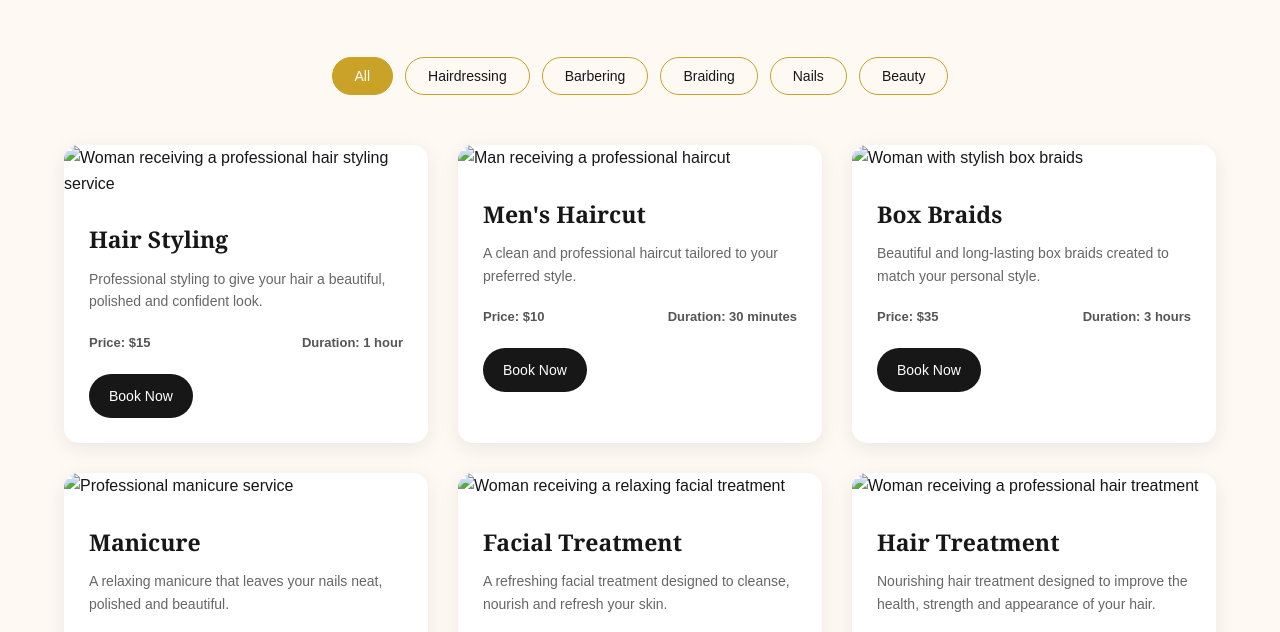
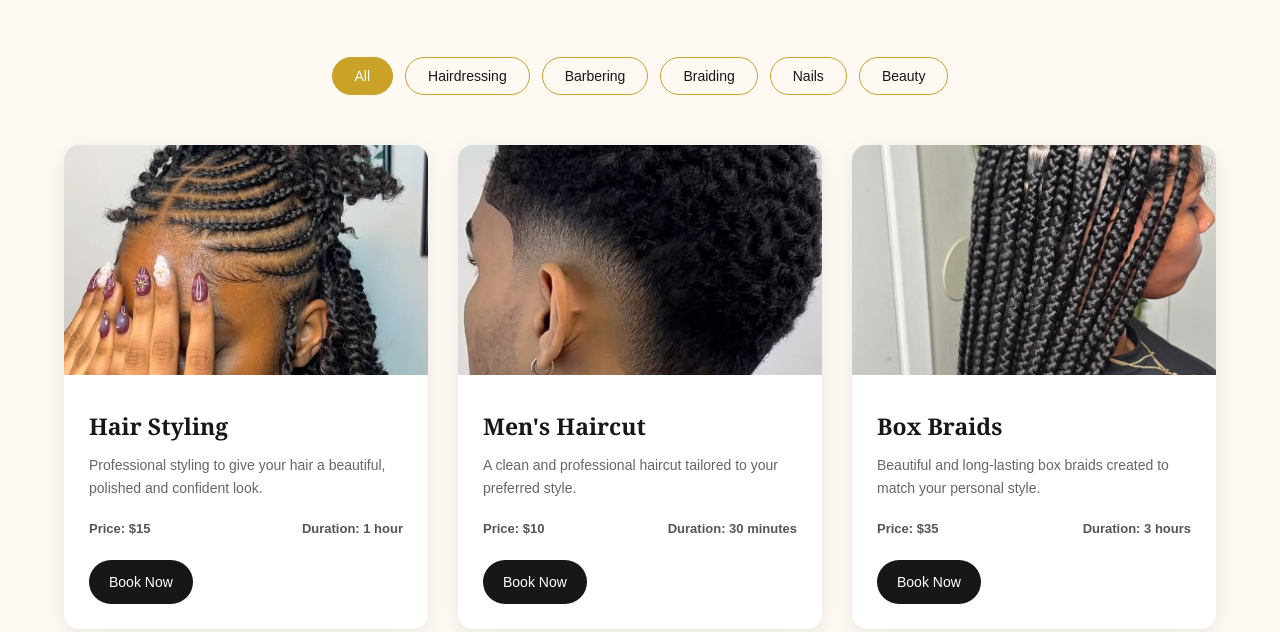
Before and after one commit to christablethan-afk/salon-website, a plain HTML site: page services.html in a window 1280 px wide. Shown: the part 304-936 px from the top of the page. Drawn offline with Linux system fonts and the light colour scheme; files that its build step writes are made by us from their sources.

Commit message:
Add files via upload

```diff
--- a/services.html
+++ b/services.html
@@ -5,7 +5,7 @@
     <meta name="viewport" content="width=device-width, initial-scale=1.0">
 
     <title>Our Services | Luxe Beauty Salon</title>
-<link rel="stylesheet" href="css/style.css">
+<link rel="stylesheet" href="style.css">
 </head>
 
 <body>
@@ -65,7 +65,7 @@
     <!-- Hairdressing Service -->
     <div class="service-card" data-category="hairdressing">
 
-        <img src="images/hair-styling.jpg" alt="Woman receiving a professional hair styling service">
+        <img src="hair-styling.jpg" alt="Woman receiving a professional hair styling service">
 
         <div class="service-info">
 
@@ -92,7 +92,7 @@
     <!-- Barbering Service -->
     <div class="service-card" data-category="barbering">
 
-        <img src="images/mens-haircut.jpg" alt="Man receiving a professional haircut">
+        <img src="mens-haircut.jpg" alt="Man receiving a professional haircut">
 
         <div class="service-info">
 
@@ -119,7 +119,7 @@
     <!-- Braiding Service -->
     <div class="service-card" data-category="braiding">
 
-        <img src="images/box-braids.jpg" alt="Woman with stylish box braids">
+        <img src="box-braids.jpg" alt="Woman with stylish box braids">
 
         <div class="service-info">
 
@@ -146,7 +146,7 @@
     <!-- Nails Service -->
     <div class="service-card" data-category="nails">
 
-        <img src="images/manicure.jpg" alt="Professional manicure service">
+        <img src="manicure.jpg" alt="Professional manicure service">
 
         <div class="service-info">
 
@@ -173,7 +173,7 @@
     <!-- Beauty Service -->
     <div class="service-card" data-category="beauty">
 
-        <img src="images/facial.jpg" alt="Woman receiving a relaxing facial treatment">
+        <img src="facial.jpg" alt="Woman receiving a relaxing facial treatment">
 
         <div class="service-info">
 
@@ -200,7 +200,7 @@
     <!-- Hairdressing Service -->
     <div class="service-card" data-category="hairdressing">
 
-        <img src="images/hair-treatment.jpg" alt="Woman receiving a professional hair treatment">
+        <img src="hair-treatment.jpg" alt="Woman receiving a professional hair treatment">
 
         <div class="service-info">
 
@@ -229,6 +229,6 @@
     <p>&copy; 2026 Luxe Beauty Salon. All rights reserved.</p>
     <p>Professional beauty and grooming services.</p>
 </footer>
-<script src="js/services.js"></script>
+<script src="services.js"></script>
 </body>
 </html>
```
